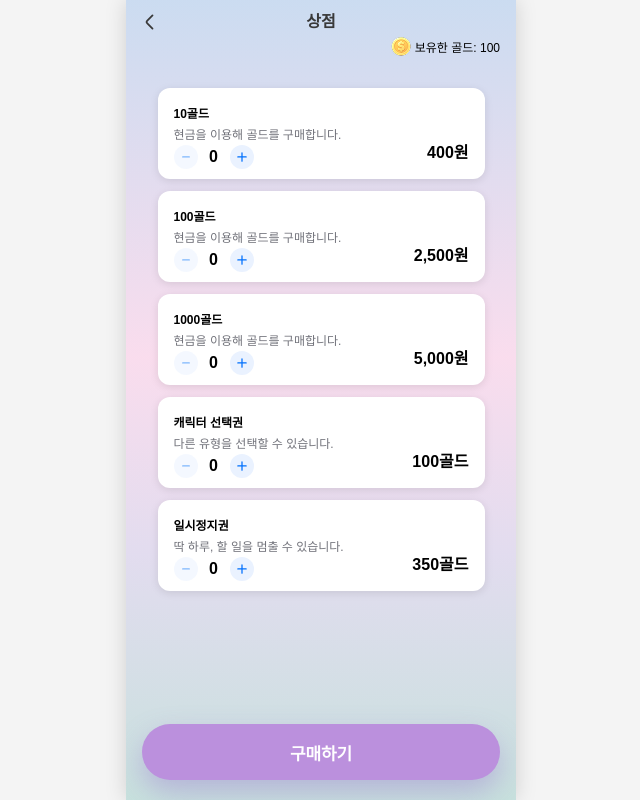
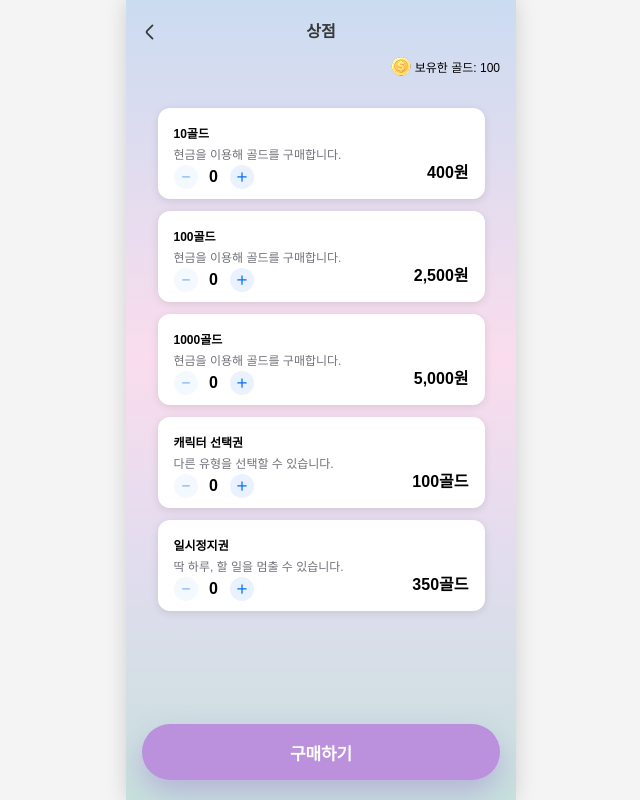
Before and after one commit to VOLRABBIT/VOLRABBIT_FE, a React (Vite) app in the folder Modo-FE/: page /shop in a window 1280 px wide. Shown: the whole page, without its empty margins (319-959 px from the left). Built offline with nearby package versions, Linux system fonts and the light colour scheme; a web font is replaced by a local one.

Commit message:
design: Topbar height 조정

```diff
--- a/Modo-FE/src/components/TopBar/TopBar.module.css
+++ b/Modo-FE/src/components/TopBar/TopBar.module.css
@@ -1,7 +1,7 @@
 .topBar {
   position: sticky;
   top: 0;
-  height: 24px;
+  height: 44px;
   display: flex;
   align-items: center;
   justify-content: space-between;
```
